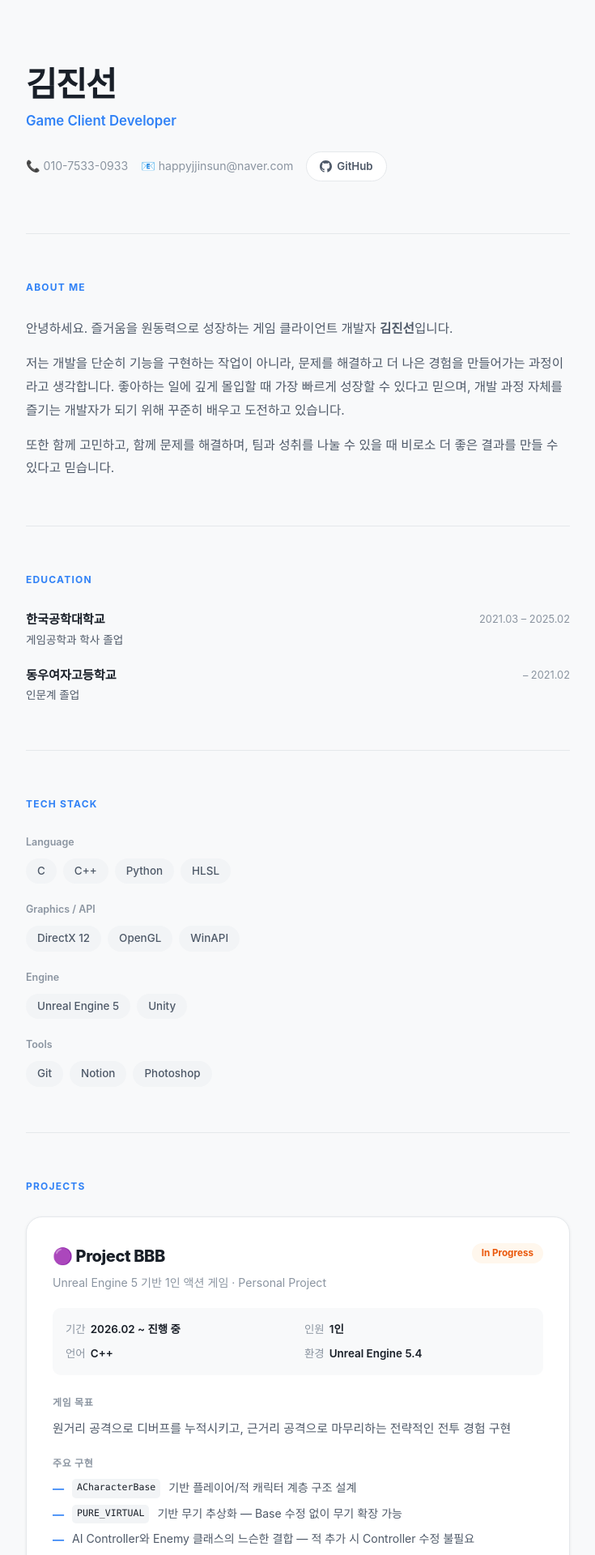
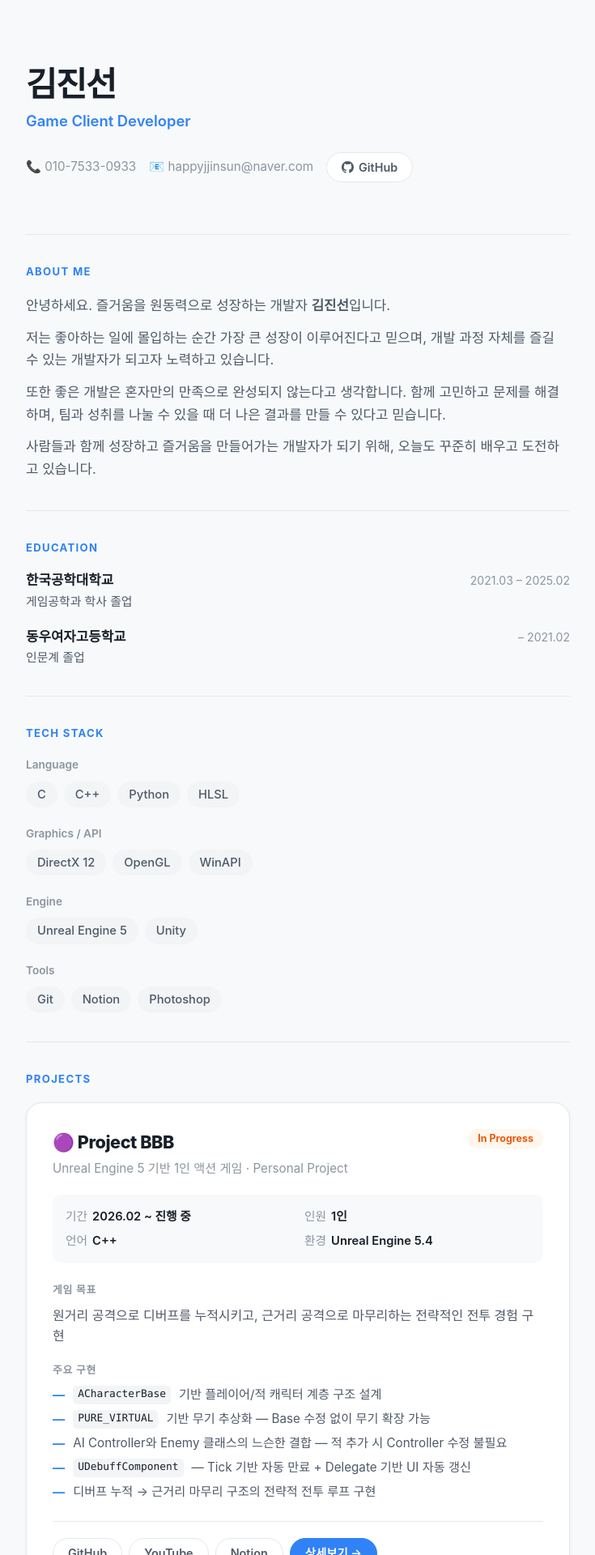
Before and after one commit to KimJinsun610/KimJinsun610.github.io, a Jekyll site: the page index.html, which Jekyll copies as it is, in a window 1280 px wide. Shown: the top 1920 px of the page at 81% size, without its empty margins (272-1007 px from the left). Built offline with Jekyll 4.4.1, drawn with Linux system fonts in a browser that asks for light colours; some web fonts are replaced; some of the changed text lies outside the part shown.

Commit message:
update site

```diff
--- a/assets/css/portfolio.css
+++ b/assets/css/portfolio.css
@@ -24,7 +24,7 @@ body {
   font-family: 'Pretendard', -apple-system, BlinkMacSystemFont, system-ui, sans-serif;
   background: var(--bg);
   color: var(--text-1);
-  line-height: 1.6;
+  line-height: 1.5;           /* 1.6 → 1.5 */
   -webkit-font-smoothing: antialiased;
 }
 
@@ -48,7 +48,7 @@ body {
 }
 
 .hero-role {
-  font-size: 1.05rem;
+  font-size: 1.15rem;         /* 1.05 → 1.15 */
   font-weight: 600;
   color: var(--accent);
   margin-bottom: 24px;
@@ -62,7 +62,7 @@ body {
 }
 
 .contact-text {
-  font-size: 0.88rem;
+  font-size: 0.95rem;         /* 0.88 → 0.95 */
   color: var(--text-3);
 }
 
@@ -70,25 +70,25 @@ body {
 .divider { border: none; border-top: 1px solid var(--border); margin: 0; }
 
 /* ── Section ─────────────────────── */
-.section { padding: 56px 0; }
+.section { padding: 36px 0; }
 
 .section-eyebrow {
-  font-size: 0.75rem;
+  font-size: 0.82rem;         /* 0.75 → 0.82 */
   font-weight: 700;
   letter-spacing: 0.1em;
   text-transform: uppercase;
   color: var(--accent);
-  margin-bottom: 28px;
+  margin-bottom: 18px;
 }
 
 /* ── About ─────────────────────── */
 .about-body {
-  font-size: 0.975rem;
+  font-size: 1.05rem;         /* 0.975 → 1.05 */
   color: var(--text-2);
-  line-height: 1.85;
+  line-height: 1.65;          /* 1.85 → 1.65 */
   display: flex;
   flex-direction: column;
-  gap: 14px;
+  gap: 12px;                  /* 14 → 12 */
 }
 
 /* ── Education ─────────────────────── */
@@ -101,16 +101,16 @@ body {
   gap: 12px;
 }
 
-.edu-school { font-size: 0.95rem; font-weight: 700; }
-.edu-dept   { font-size: 0.85rem; color: var(--text-2); margin-top: 2px; }
-.edu-period { font-size: 0.8rem; color: var(--text-3); white-space: nowrap; flex-shrink: 0; padding-top: 2px; }
+.edu-school { font-size: 1.05rem; font-weight: 700; }   /* 0.95 → 1.05 */
+.edu-dept   { font-size: 0.93rem; color: var(--text-2); margin-top: 2px; }  /* 0.85 → 0.93 */
+.edu-period { font-size: 0.88rem; color: var(--text-3); white-space: nowrap; flex-shrink: 0; padding-top: 2px; }  /* 0.8 → 0.88 */
 
 /* ── Tech Stack ─────────────────────── */
 .stack-group { margin-bottom: 22px; }
 .stack-group:last-child { margin-bottom: 0; }
 
 .stack-label {
-  font-size: 0.78rem;
+  font-size: 0.85rem;         /* 0.78 → 0.85 */
   font-weight: 600;
   color: var(--text-3);
   margin-bottom: 10px;
@@ -124,7 +124,7 @@ body {
   background: var(--tag-bg);
   color: var(--text-2);
   border-radius: var(--r-pill);
-  font-size: 0.84rem;
+  font-size: 0.92rem;         /* 0.84 → 0.92 */
   font-weight: 500;
 }
 
@@ -155,7 +155,7 @@ body {
 }
 
 .card-title {
-  font-size: 1.25rem;
+  font-size: 1.35rem;         /* 1.25 → 1.35 */
   font-weight: 800;
   letter-spacing: -0.02em;
 }
@@ -164,7 +164,7 @@ body {
   display: inline-block;
   padding: 3px 12px;
   border-radius: var(--r-pill);
-  font-size: 0.73rem;
+  font-size: 0.78rem;         /* 0.73 → 0.78 */
   font-weight: 700;
   white-space: nowrap;
   flex-shrink: 0;
@@ -175,7 +175,7 @@ body {
 .badge-wip   { background: #FFF7ED; color: #EA580C; }
 
 .card-desc {
-  font-size: 0.88rem;
+  font-size: 0.95rem;         /* 0.88 → 0.95 */
   color: var(--text-3);
   margin-bottom: 20px;
 }
@@ -191,13 +191,13 @@ body {
   margin-bottom: 24px;
 }
 
-.meta-row { display: flex; gap: 6px; font-size: 0.84rem; }
+.meta-row { display: flex; gap: 6px; font-size: 0.92rem; }  /* 0.84 → 0.92 */
 .meta-k { color: var(--text-3); font-weight: 500; }
 .meta-v { color: var(--text-1); font-weight: 600; }
 
 /* card body text */
 .card-sub {
-  font-size: 0.75rem;
+  font-size: 0.8rem;          /* 0.75 → 0.8 */
   font-weight: 700;
   letter-spacing: 0.06em;
   text-transform: uppercase;
@@ -209,9 +209,9 @@ body {
 .card-sub:first-of-type { margin-top: 0; }
 
 .card-goal {
-  font-size: 0.93rem;
+  font-size: 1rem;            /* 0.93 → 1.0 */
   color: var(--text-2);
-  line-height: 1.7;
+  line-height: 1.55;          /* 1.7 → 1.55 */
 }
 
 .card-impl {
@@ -220,15 +220,15 @@ body {
   margin: 0;
   display: flex;
   flex-direction: column;
-  gap: 8px;
+  gap: 7px;                   /* 8 → 7 */
 }
 
 .card-impl li {
   display: flex;
   gap: 10px;
-  font-size: 0.88rem;
+  font-size: 0.95rem;         /* 0.88 → 0.95 */
   color: var(--text-2);
-  line-height: 1.6;
+  line-height: 1.45;          /* 1.6 → 1.45 */
 }
 
 .card-impl li::before {
@@ -244,7 +244,7 @@ body {
   padding: 1px 6px;
   border-radius: 5px;
   font-family: 'SF Mono', 'Fira Code', 'Consolas', monospace;
-  font-size: 0.82em;
+  font-size: 0.85em;          /* 0.82 → 0.85 */
   color: var(--text-1);
 }
 
@@ -263,9 +263,9 @@ body {
   display: inline-flex;
   align-items: center;
   gap: 6px;
-  padding: 7px 16px;
+  padding: 7px 18px;          /* 16 → 18 */
   border-radius: var(--r-pill);
-  font-size: 0.83rem;
+  font-size: 0.9rem;          /* 0.83 → 0.9 */
   font-weight: 600;
   text-decoration: none;
   border: 1.5px solid var(--border);
@@ -289,7 +289,7 @@ body {
   display: inline-flex;
   align-items: center;
   gap: 6px;
-  font-size: 0.85rem;
+  font-size: 0.9rem;          /* 0.85 → 0.9 */
   font-weight: 600;
   color: var(--text-3);
   text-decoration: none;
@@ -306,7 +306,7 @@ body {
 }
 
 .page-subtitle {
-  font-size: 0.9rem;
+  font-size: 0.97rem;         /* 0.9 → 0.97 */
   color: var(--text-3);
   margin-bottom: 32px;
 }
@@ -314,7 +314,7 @@ body {
 .page-body { padding-bottom: 80px; }
 
 .page-body h2 {
-  font-size: 1.15rem;
+  font-size: 1.25rem;         /* 1.15 → 1.25 */
   font-weight: 700;
   letter-spacing: -0.01em;
   margin: 36px 0 14px;
@@ -325,16 +325,16 @@ body {
 .page-body h2:first-child { border-top: none; padding-top: 0; margin-top: 0; }
 
 .page-body h3 {
-  font-size: 0.95rem;
+  font-size: 1.05rem;         /* 0.95 → 1.05 */
   font-weight: 700;
   color: var(--text-2);
   margin: 20px 0 10px;
 }
 
 .page-body p {
-  font-size: 0.93rem;
+  font-size: 1rem;            /* 0.93 → 1.0 */
   color: var(--text-2);
-  line-height: 1.8;
+  line-height: 1.65;          /* 1.8 → 1.65 */
   margin-bottom: 12px;
 }
 
@@ -343,16 +343,16 @@ body {
   list-style: none;
   display: flex;
   flex-direction: column;
-  gap: 8px;
+  gap: 7px;                   /* 8 → 7 */
   margin-bottom: 16px;
 }
 
 .page-body ul li {
   display: flex;
   gap: 10px;
-  font-size: 0.9rem;
+  font-size: 0.97rem;         /* 0.9 → 0.97 */
   color: var(--text-2);
-  line-height: 1.65;
+  line-height: 1.5;           /* 1.65 → 1.5 */
 }
 
 .page-body ul li::before {
@@ -367,7 +367,7 @@ body {
   padding: 2px 7px;
   border-radius: 5px;
   font-family: 'SF Mono', 'Fira Code', 'Consolas', monospace;
-  font-size: 0.85em;
+  font-size: 0.87em;          /* 0.85 → 0.87 */
   color: var(--text-1);
 }
 
@@ -376,8 +376,8 @@ body {
   color: #CDD6F4;
   border-radius: var(--r-sm);
   padding: 20px;
-  font-size: 0.83rem;
-  line-height: 1.7;
+  font-size: 0.88rem;         /* 0.83 → 0.88 */
+  line-height: 1.55;          /* 1.7 → 1.55 */
   overflow-x: auto;
   margin: 16px 0;
 }
@@ -392,7 +392,7 @@ body {
 .page-body table {
   width: 100%;
   border-collapse: collapse;
-  font-size: 0.88rem;
+  font-size: 0.95rem;         /* 0.88 → 0.95 */
   margin: 16px 0;
 }
 
@@ -412,7 +412,7 @@ body {
 .site-footer {
   padding: 48px 0;
   text-align: center;
-  font-size: 0.82rem;
+  font-size: 0.88rem;         /* 0.82 → 0.88 */
   color: var(--text-3);
   border-top: 1px solid var(--border);
 }
@@ -421,7 +421,7 @@ body {
 @media (max-width: 600px) {
   .site-header { padding: 56px 0 48px; }
   .hero-name { font-size: 2rem; }
-  .section { padding: 44px 0; }
+  .section { padding: 28px 0; }
   .card { padding: 24px; }
   .card-meta { grid-template-columns: 1fr; }
   .edu-item { flex-direction: column; gap: 2px; }
--- a/index.html
+++ b/index.html
@@ -31,9 +31,10 @@
   <section class="section">
     <p class="section-eyebrow">About Me</p>
     <div class="about-body">
-      <p>안녕하세요. 즐거움을 원동력으로 성장하는 게임 클라이언트 개발자 <strong>김진선</strong>입니다.</p>
-      <p>저는 개발을 단순히 기능을 구현하는 작업이 아니라, 문제를 해결하고 더 나은 경험을 만들어가는 과정이라고 생각합니다. 좋아하는 일에 깊게 몰입할 때 가장 빠르게 성장할 수 있다고 믿으며, 개발 과정 자체를 즐기는 개발자가 되기 위해 꾸준히 배우고 도전하고 있습니다.</p>
-      <p>또한 함께 고민하고, 함께 문제를 해결하며, 팀과 성취를 나눌 수 있을 때 비로소 더 좋은 결과를 만들 수 있다고 믿습니다.</p>
+      <p>안녕하세요. 즐거움을 원동력으로 성장하는 개발자 <strong>김진선</strong>입니다.</p>
+      <p>저는 좋아하는 일에 몰입하는 순간 가장 큰 성장이 이루어진다고 믿으며, 개발 과정 자체를 즐길 수 있는 개발자가 되고자 노력하고 있습니다.</p>
+      <p>또한 좋은 개발은 혼자만의 만족으로 완성되지 않는다고 생각합니다. 함께 고민하고 문제를 해결하며, 팀과 성취를 나눌 수 있을 때 더 나은 결과를 만들 수 있다고 믿습니다.</p>
+      <p>사람들과 함께 성장하고 즐거움을 만들어가는 개발자가 되기 위해, 오늘도 꾸준히 배우고 도전하고 있습니다.</p>
     </div>
   </section>
 
@@ -214,7 +215,7 @@
 </div>
 
 <footer class="site-footer">
-  © 2025 김진선
+  김진선 클라이언트 포트폴리오
 </footer>
 
 </body>
```
Also changed, not shown: other parts of index.html (+1 -1 lines).
